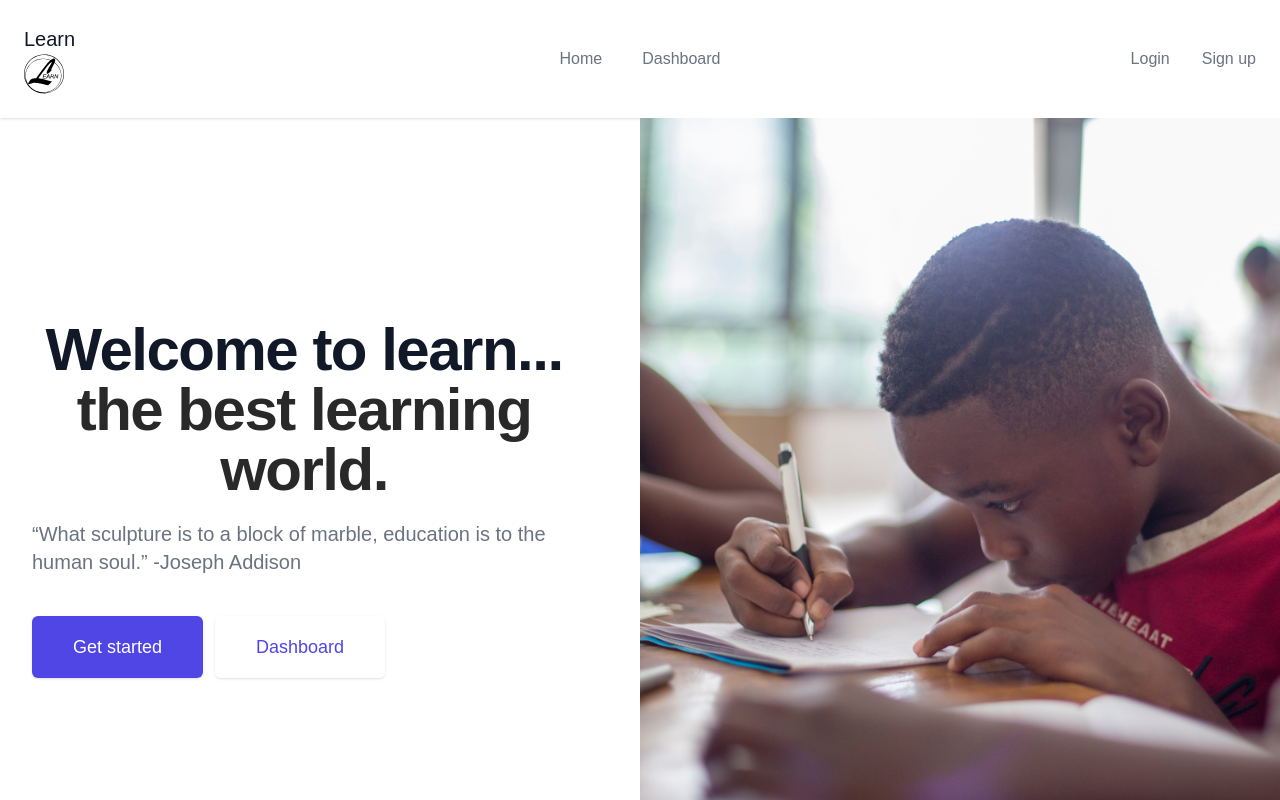
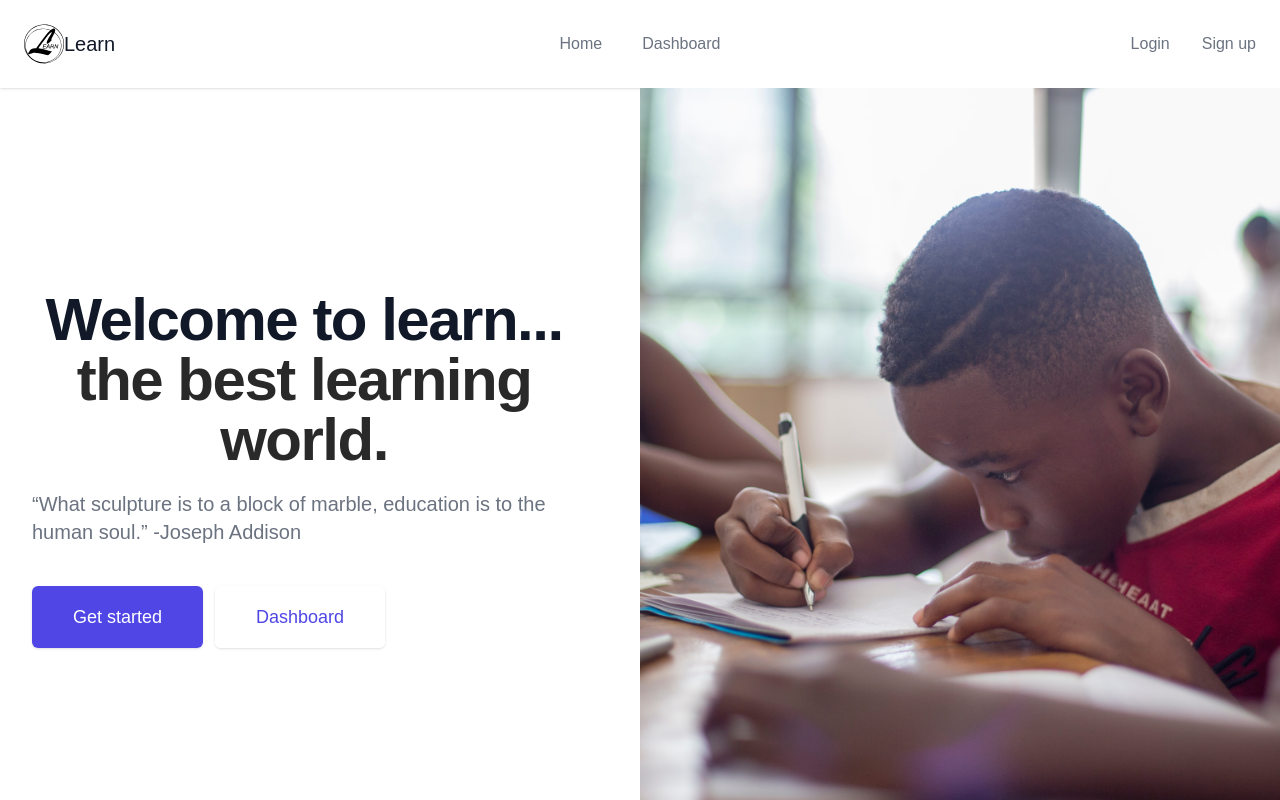
Before and after one commit to Annalartey/AltSchool-Second-Sem-Exams, a React (Vite) app: page / in a window 1280 px wide. Shown: the top 800 px of the page. Built offline with nearby package versions, Linux system fonts and the light colour scheme.

Commit message:
aligned header and logo

```diff
--- a/src/App.css
+++ b/src/App.css
@@ -34,6 +34,11 @@ button:hover{
 }
 
 
+/*style for header  */
+.logo{
+  display: flex;
+  align-items: center;
+}
 /*style for lessons page*/
 
 .lessons-nav{
--- a/src/components/Header.jsx
+++ b/src/components/Header.jsx
@@ -30,13 +30,13 @@ export default function Header() {
         <div className="mx-auto max-w-7xl px-4 sm:px-6">
           <div className="flex items-center justify-between py-6 md:justify-start md:space-x-10">
             <div className="flex justify-start lg:w-0 lg:flex-1">
-              <Link to="/">
-                <span className="text-gray-900">Learn</span>
+              <Link to="/" className="logo">
                 <img
                   className="h-20 w-auto sm:h-10"
                   src={logo}
                   alt="learn logo"
                 />
+                <span className="text-gray-900">Learn</span>
               </Link>
             </div>
             <div className="-my-2 -mr-2 md:hidden">
```
